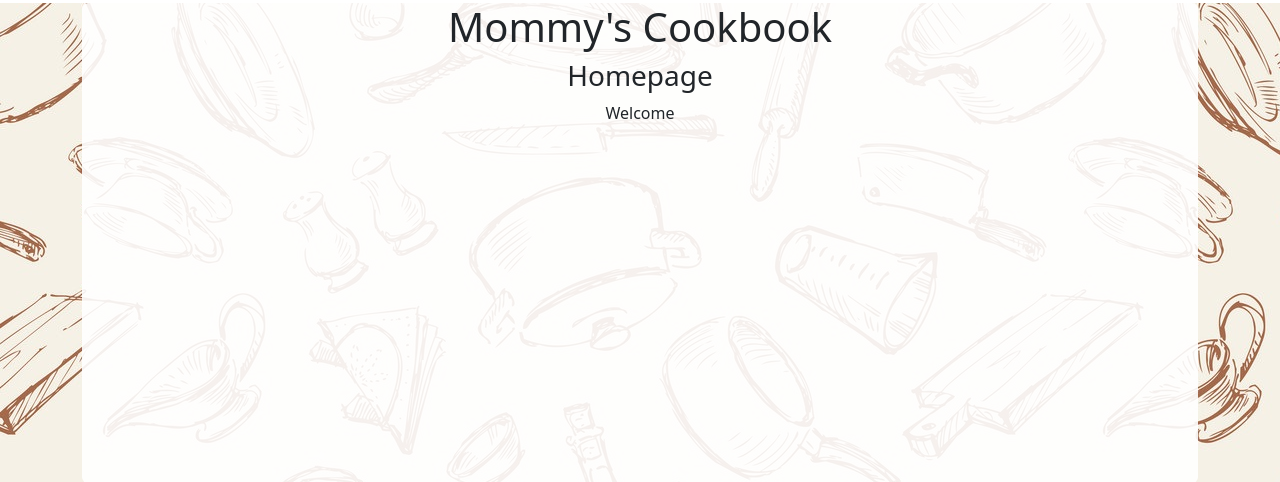
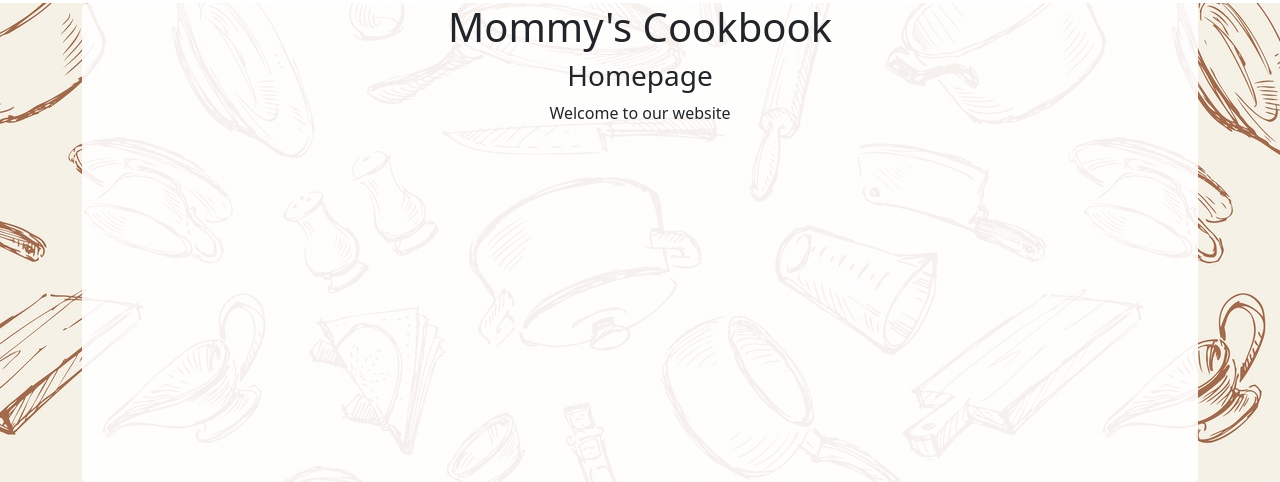
Before and after one commit to dtuleva/MommysCookbookProject, a Django app: page / in a window 1280 px wide. Shown: the part 77-559 px from the top of the page. Run offline with Django 4.2, Linux system fonts and the light colour scheme.

Commit message:
welcome message

```diff
--- a/MommysCookbookProject/home/templates/home/index.html
+++ b/MommysCookbookProject/home/templates/home/index.html
@@ -3,5 +3,5 @@
 {% block main-content %}
     <h1 class="">Mommy's Cookbook</h1>
     <h3>Homepage</h3>
-    <p>Welcome</p>
+    <p>Welcome to our website</p>
 {% endblock %}
```
